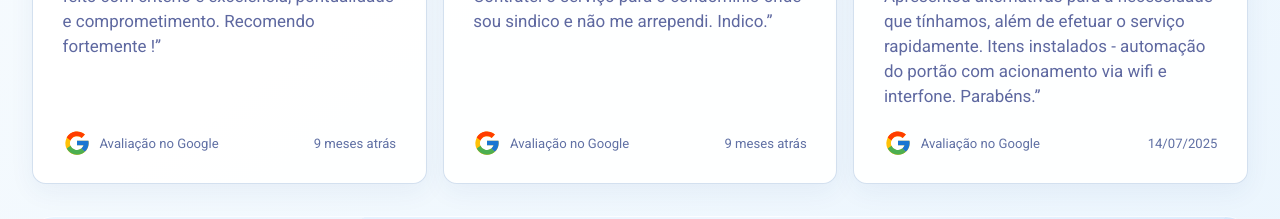
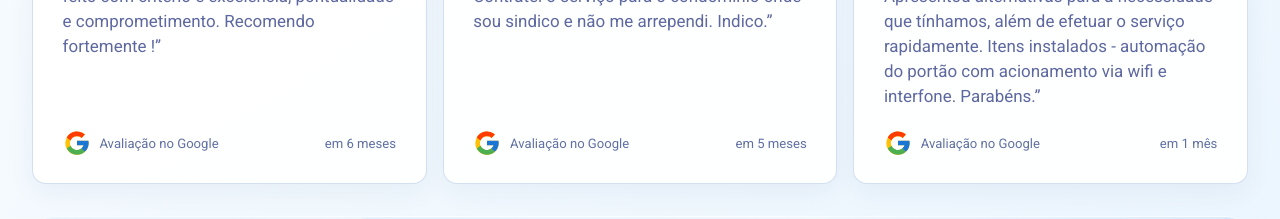
Before and after one commit to delorianpro/delorianpro-landing-ofc, a Next.js app: page / in a window 1280 px wide. Shown: the part 6360-6579 px from the top of the page. Built offline with nearby package versions, Linux system fonts and the light colour scheme.

Commit message:
Atualiza a data nos cards das avaliações do google de forma automática

```diff
--- a/src/components/googleReviews/GoogleReviewsSection.tsx
+++ b/src/components/googleReviews/GoogleReviewsSection.tsx
@@ -2,8 +2,15 @@
 
 import Image from "next/image";
 import { ArrowRight, ExternalLink } from "lucide-react";
-import { KeyboardEvent, UIEvent, useRef, useState } from "react";
+import {
+  KeyboardEvent,
+  UIEvent,
+  useRef,
+  useState,
+  useSyncExternalStore,
+} from "react";
 import { GOOGLE_REVIEWS, GoogleReview } from "./googleReviewsData";
+import { formatRelativeDate } from "./formatRelativeDate";
 import styles from "./StylesGoogleReviewsSection.module.css";
 
 // TODO: Adicione aqui a URL pública com todas as avaliações da Delorian.
@@ -13,6 +20,7 @@ const GOOGLE_WRITE_REVIEW_URL = "https://g.page/r/CVr8O63AS4DaEAI/review";
 
 const GOOGLE_RATING = "5,0";
 const GOOGLE_REVIEW_COUNT = "+30 avaliações";
+const emptySubscribe = () => () => {};
 
 function GoogleLogo({ className }: { className?: string }) {
   return (
@@ -39,6 +47,12 @@ function Stars({ rating }: { rating: number }) {
 }
 
 function ReviewCard({ review }: { review: GoogleReview }) {
+  const hasHydrated = useSyncExternalStore(
+    emptySubscribe,
+    () => true,
+    () => false,
+  );
+
   return (
     <article className={styles.reviewCard}>
       <div className={styles.reviewerHeader}>
@@ -70,7 +84,7 @@ function ReviewCard({ review }: { review: GoogleReview }) {
           <GoogleLogo className={styles.googleLogoSmall} />
           <span>Avaliação no Google</span>
         </span>
-        <time>{review.date}</time>
+        <time>{hasHydrated ? formatRelativeDate(review.date) : null}</time>
       </footer>
     </article>
   );
--- /dev/null
+++ b/src/components/googleReviews/formatRelativeDate.ts
@@ -0,0 +1,90 @@
+const DAY_IN_MILLISECONDS = 24 * 60 * 60 * 1000;
+
+const relativeTimeFormatter = new Intl.RelativeTimeFormat("pt-BR", {
+  numeric: "always",
+});
+
+function parseDate(date: string | Date) {
+  if (date instanceof Date) {
+    return Number.isNaN(date.getTime())
+      ? null
+      : {
+          year: date.getFullYear(),
+          month: date.getMonth(),
+          day: date.getDate(),
+        };
+  }
+
+  const match = date.match(/^(\d{4})[-/](\d{2})[-/](\d{2})$|^(\d{2})[-/](\d{2})[-/](\d{4})$/);
+
+  if (!match) return null;
+
+  const year = Number(match[1] ?? match[6]);
+  const month = Number(match[2] ?? match[5]) - 1;
+  const day = Number(match[3] ?? match[4]);
+  const parsedDate = new Date(year, month, day);
+
+  if (
+    parsedDate.getFullYear() !== year ||
+    parsedDate.getMonth() !== month ||
+    parsedDate.getDate() !== day
+  ) {
+    return null;
+  }
+
+  return { year, month, day };
+}
+
+function getCompletedMonths(
+  start: { year: number; month: number; day: number },
+  end: { year: number; month: number; day: number },
+) {
+  const months = (end.year - start.year) * 12 + end.month - start.month;
+  return months - (end.day < start.day ? 1 : 0);
+}
+
+export function formatRelativeDate(
+  reviewDate: string | Date,
+  currentDate = new Date(),
+) {
+  const review = parseDate(reviewDate);
+  const current = parseDate(currentDate);
+
+  if (!review || !current) {
+    return typeof reviewDate === "string" ? reviewDate : "";
+  }
+
+  const reviewTimestamp = Date.UTC(review.year, review.month, review.day);
+  const currentTimestamp = Date.UTC(current.year, current.month, current.day);
+  const differenceInDays = Math.round(
+    (reviewTimestamp - currentTimestamp) / DAY_IN_MILLISECONDS,
+  );
+
+  if (differenceInDays === 0) return "hoje";
+  if (differenceInDays === -1) return "ontem";
+
+  const absoluteDays = Math.abs(differenceInDays);
+
+  if (absoluteDays < 7) {
+    return relativeTimeFormatter.format(differenceInDays, "day");
+  }
+
+  if (absoluteDays < 30) {
+    return relativeTimeFormatter.format(Math.trunc(differenceInDays / 7), "week");
+  }
+
+  const isPast = differenceInDays < 0;
+  const start = isPast ? review : current;
+  const end = isPast ? current : review;
+  const completedMonths = Math.max(1, getCompletedMonths(start, end));
+  const direction = isPast ? -1 : 1;
+
+  if (completedMonths < 12) {
+    return relativeTimeFormatter.format(direction * completedMonths, "month");
+  }
+
+  return relativeTimeFormatter.format(
+    direction * Math.trunc(completedMonths / 12),
+    "year",
+  );
+}
--- a/src/components/googleReviews/googleReviewsData.ts
+++ b/src/components/googleReviews/googleReviewsData.ts
@@ -14,7 +14,7 @@ export const GOOGLE_REVIEWS: GoogleReview[] = [
     initials: "RS",
     comment:
       "Excelente empresa e profissional. Tudo feito com critério e excelência, pontualidade e comprometimento. Recomendo fortemente !",
-    date: "9 meses atrás",
+    date: "2025-12-15",
     rating: 5,
   },
   {
@@ -22,7 +22,7 @@ export const GOOGLE_REVIEWS: GoogleReview[] = [
     initials: "SB",
     comment:
       "São atenciosos e ótimos no que fazem. Contratei o serviço para o condomínio onde sou sindico e não me arrependi. Indico.",
-    date: "9 meses atrás",
+    date: "2025-11-25",
     rating: 5,
   },
     {
@@ -30,7 +30,7 @@ export const GOOGLE_REVIEWS: GoogleReview[] = [
     initials: "LT",
     comment:
       "Atendimento rápido, prático e objetivo. Apresentou alternativas para a necessidade que tínhamos, além de efetuar o serviço rapidamente. Itens instalados - automação do portão com acionamento via wifi e interfone. Parabéns.",
-    date: "14/07/2025",
+    date: "15-07-2025",
     rating: 5,
   },
 ];
```
